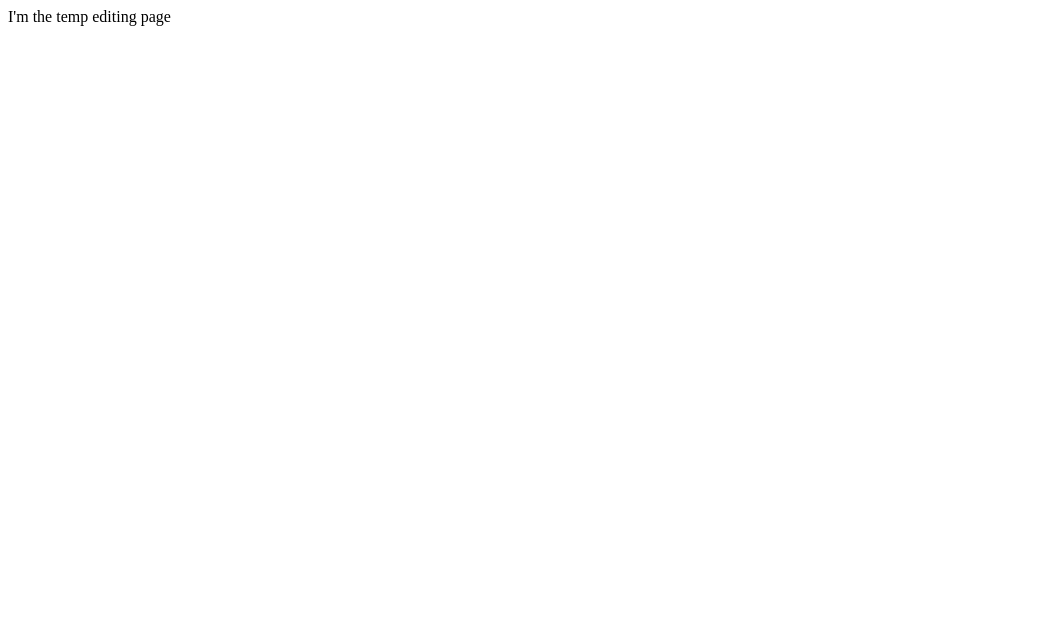
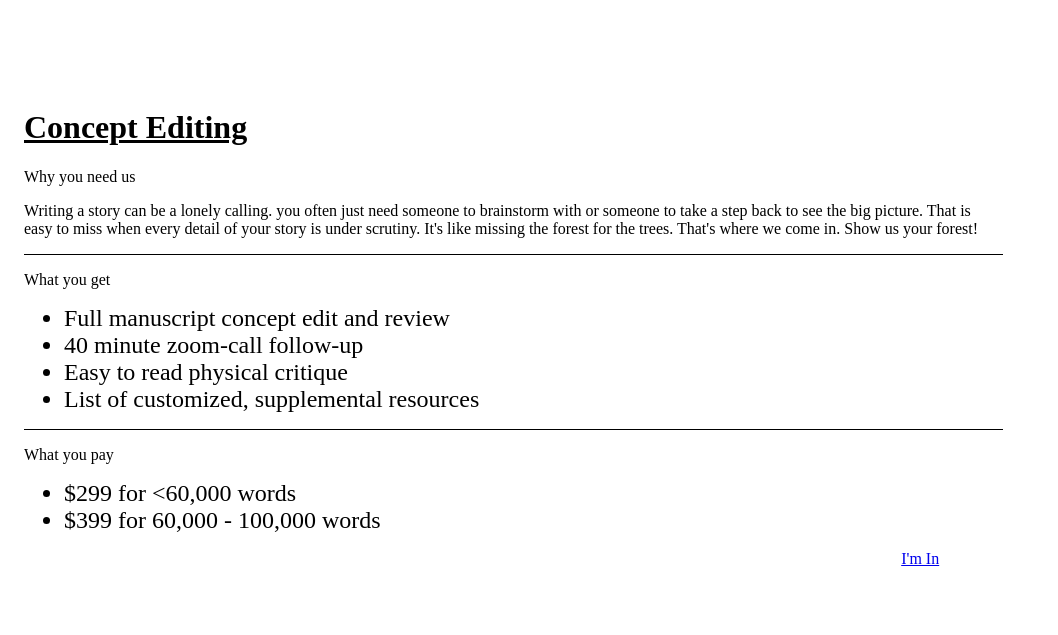
Before and after one commit to neilscheuermann/books-and-buns-v2, a Gatsby site: page /editing in a window 1280 px wide. Shown: the whole page, without its empty margins (0-1058 px from the left). Built offline with nearby package versions, Linux system fonts and the light colour scheme; Gatsby itself is replaced by a stand-in of ours.

Commit message:
migrates editing page over

```diff
--- a/src/pages/editing.js
+++ b/src/pages/editing.js
@@ -1,5 +1,141 @@
 import React from 'react'
+import styled from 'styled-components'
+import { Link } from 'gatsby'
+import {
+  TABLET_MAX_WIDTH,
+  TABLET_MAX_WIDTH_PLUS_1,
+} from '../styles/GlobalStyles'
 
 export default function EditingPage() {
-  return <div>I'm the temp editing page</div>
+  return (
+    <WrapperStyles>
+      <SectionStyles>
+        <h1 className="jc-center">Concept Editing</h1>
+        <p className="jc-center">Why you need us</p>
+        <p>
+          Writing a story can be a lonely calling. you often just need someone
+          to brainstorm with or someone to take a step back to see the big
+          picture. That is easy to miss when every detail of your story is under
+          scrutiny. It's like missing the forest for the trees. That's where we
+          come in. Show us your forest!
+        </p>
+        <LineDivider />
+        <p className="jc-center">What you get</p>
+        <div className="jc-center">
+          <ul>
+            <li>Full manuscript concept edit and review</li>
+            <li>40 minute zoom-call follow-up</li>
+            <li>Easy to read physical critique</li>
+            <li>List of customized, supplemental resources</li>
+          </ul>
+        </div>
+        <LineDivider />
+        <p className="jc-center">What you pay</p>
+        <div className="jc-center">
+          <ul>
+            <li>$299 for {'<60,000'} words</li>
+            <li>$399 for 60,000 - 100,000 words</li>
+          </ul>
+        </div>
+        <ButtonWrapper>
+          <Link className="button" to="/connect">
+            I'm In
+          </Link>
+        </ButtonWrapper>
+      </SectionStyles>
+    </WrapperStyles>
+  )
 }
+
+const LineDivider = () => (
+  <div className="jc-center">
+    <div
+      style={{
+        borderBottom: '1px solid black',
+        width: '100%',
+        margin: '16px 0',
+      }}
+    ></div>
+  </div>
+)
+
+const WrapperStyles = styled.div`
+  display: flex;
+  flex-direction: column;
+  align-items: center;
+  justify-content: center;
+  margin-top: 24px;
+  ${/* Web */ ''}
+  @media only screen and (min-width: ${TABLET_MAX_WIDTH_PLUS_1}) {
+    width: 80%;
+  }
+`
+
+const SectionStyles = styled.div`
+  margin: 48px 0;
+  padding: 16px;
+
+  ${/* Mobile or Tablet*/ ''}
+  @media (max-width: ${TABLET_MAX_WIDTH}) {
+    margin: 0;
+    padding: 32px 16px;
+  }
+
+  h1 {
+    font-size: 2em;
+    text-decoration: underline;
+  }
+
+  ul {
+    ${/* Web */ ''}
+    @media only screen and (min-width: ${TABLET_MAX_WIDTH_PLUS_1}) {
+      width: 45%;
+    }
+  }
+
+  li {
+    font-size: 1.5em;
+  }
+`
+
+const ButtonWrapper = styled.div`
+  width: inherit;
+  display: flex;
+  justify-content: flex-end;
+  margin-right: 64px;
+
+  ${/* Mobile or Tablet*/ ''}
+  @media (max-width: ${TABLET_MAX_WIDTH}) {
+    margin: 16px;
+  }
+
+  a {
+    ${/* Mobile or Tablet*/ ''}
+    @media (max-width: ${TABLET_MAX_WIDTH}) {
+      width: 100%;
+      text-align: center;
+      margin-top: 32px;
+    }
+  }
+`
+
+const StyledLink = styled((props) => <Link {...props} />)`
+  font-size: 2em;
+  border: none;
+  padding: 8px 16px;
+  color: white;
+  background-color: var(--orange);
+  border-radius: 5px;
+
+  ${/* Mobile or Tablet*/ ''}
+  @media (max-width: ${TABLET_MAX_WIDTH}) {
+    width: 100%;
+    text-align: center;
+    margin-top: 32px;
+  }
+
+  :hover {
+    color: white;
+    background-color: var(--orange-dark);
+  }
+`
--- a/src/pages/index.js
+++ b/src/pages/index.js
@@ -5,7 +5,7 @@ import useReactResponsive from '../hooks/useReactResponsive'
 import bethLindsPiggyBack from '../assets/images/beth-linds-piggy-back.jpg'
 import { TABLET_MAX_WIDTH_PLUS_1 } from '../styles/GlobalStyles'
 
-export default function IndexPage({ location: { pathname } }) {
+export default function IndexPage() {
   const { isMobile } = useReactResponsive()
 
   return (
--- a/src/styles/GlobalStyles.js
+++ b/src/styles/GlobalStyles.js
@@ -1,4 +1,7 @@
 import { createGlobalStyle } from 'styled-components'
+
+export const TABLET_MAX_WIDTH = '768px'
+export const TABLET_MAX_WIDTH_PLUS_1 = '769px'
 
 const GlobalStyles = createGlobalStyle`
   :root {
@@ -29,8 +32,38 @@ const GlobalStyles = createGlobalStyle`
     background-color: white;
   }
 
+  .button {
+    border: none;
+    border-radius: 5px;
+    color: white;
+    background: var(--orange);
+    font-size: 1.5rem;
+    white-space: nowrap;
+    text-decoration: none;
+    padding: 8px 16px;
+
+    &:hover {
+      color: white;
+      background-color: var(--orange-dark);
+      cursor: pointer;
+    }
+  }
+
   button {
+    border: none;
+    border-radius: 5px;
+    color: white;
+    background: var(--orange);
+    font-size: 1.5rem;
+    white-space: nowrap;
+    text-decoration: none;
+    padding: 8px 16px;
 
+    &:hover {
+      color: white;
+      background-color: var(--orange-dark);
+      cursor: pointer;
+    }
   }
 
   // List styling
@@ -44,6 +77,3 @@ const GlobalStyles = createGlobalStyle`
 `
 
 export default GlobalStyles
-
-export const TABLET_MAX_WIDTH = '768px'
-export const TABLET_MAX_WIDTH_PLUS_1 = '769px'
```
